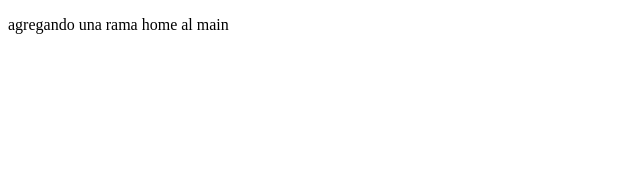
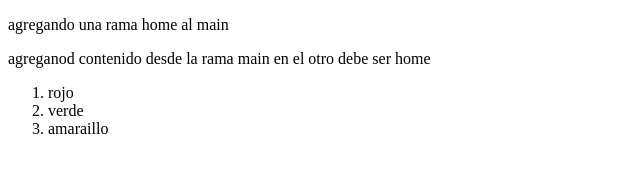
Before and after one commit to zairon11/git-git-hub, a plain HTML site: page home.html in a window 1280 px wide. Shown: the whole page, without its empty margins (0-640 px from the left). Drawn offline with Linux system fonts and the light colour scheme.

Commit message:
agregando commit desde la rama home

```diff
--- a/home.html
+++ b/home.html
@@ -10,5 +10,15 @@
     <p>
         agregando una rama home al main
     </p>
+
+    <p>
+        agreganod contenido desde la rama main en el otro debe ser home
+    </p>
+
+    <ol>
+        <li>rojo</li>
+        <li>verde</li>
+        <li>amaraillo</li>
+    </ol>
 </body>
 </html>
```
